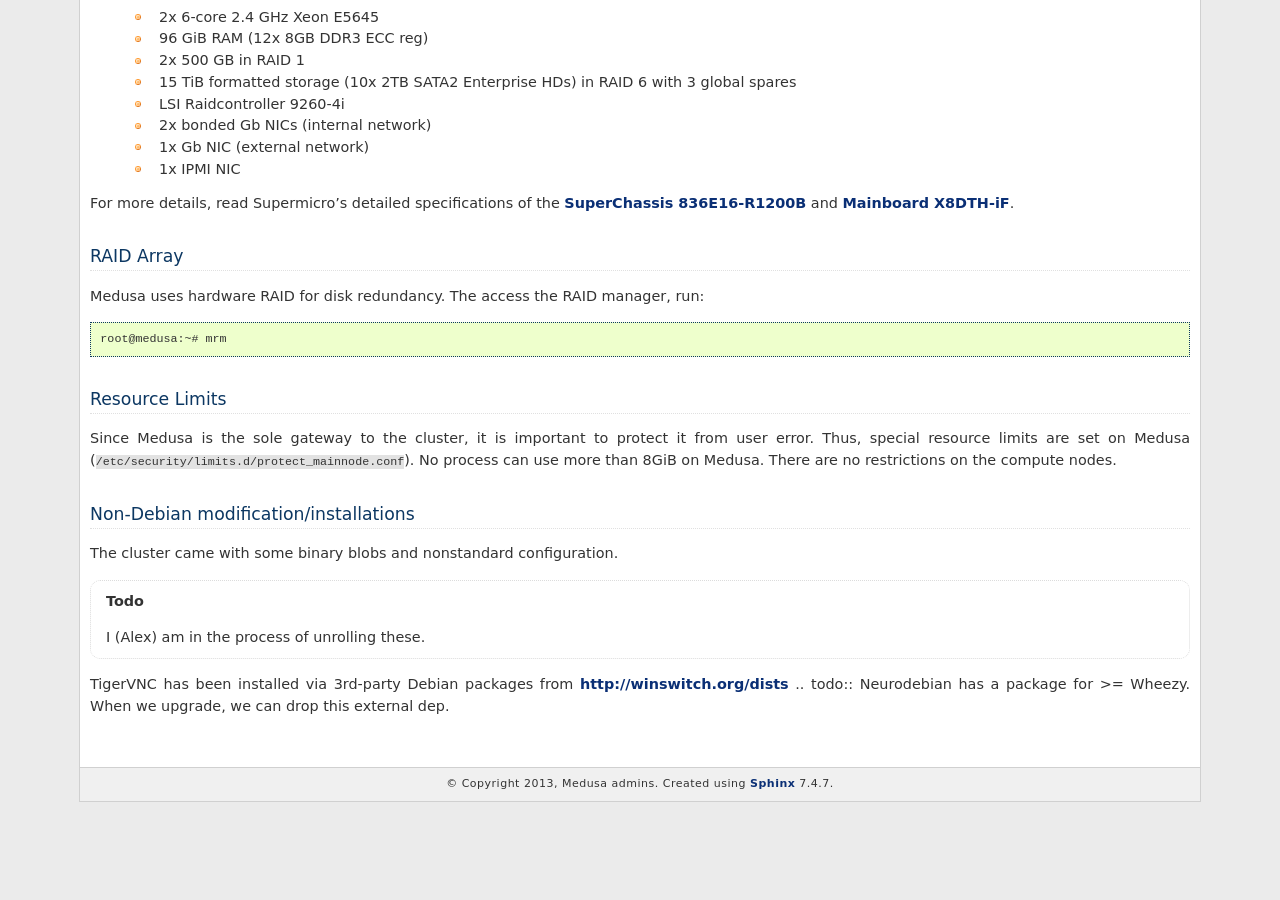
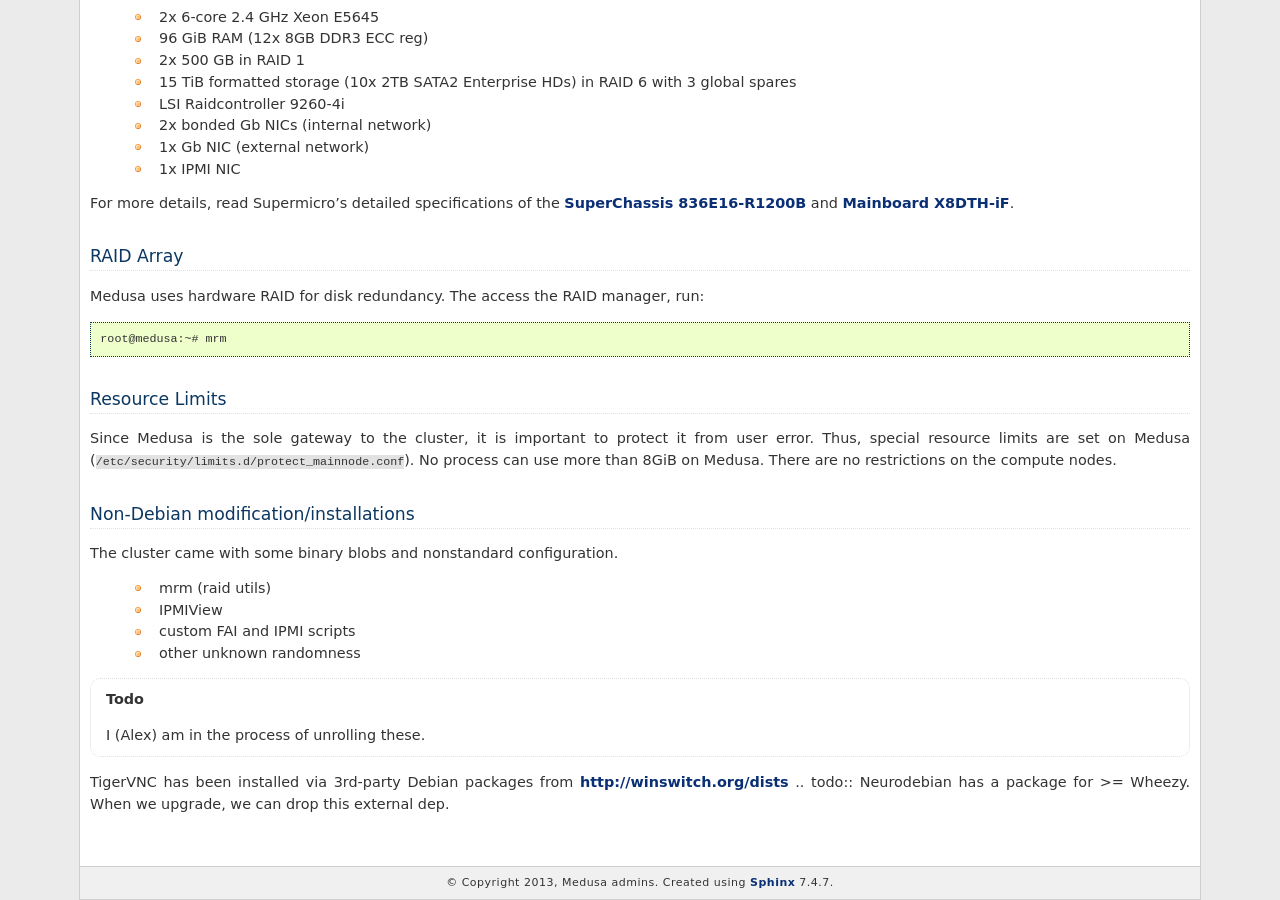
Before and after one commit to psychoinformatics-de/ipsy-docs, a Sphinx documentation site: the page built from source/internal/data_center/medusa.rst, in a window 1280 px wide and 900 px high, scrolled down 865 px. Built offline with Sphinx 7.4.7, drawn with Linux system fonts in a browser that asks for light colours; formulas are drawn with MathJax 3; before the commit the page ends 1667 px from its top, so only the background shows below that.

Commit message:
Add some notes about binary blobs on Medusa

```diff
--- a/source/internal/data_center/medusa.rst
+++ b/source/internal/data_center/medusa.rst
@@ -71,6 +71,11 @@ Non-Debian modification/installations
 =====================================
 The cluster came with some binary blobs and nonstandard configuration.
 
+ * mrm (raid utils)
+ * IPMIView
+ * custom FAI and IPMI scripts
+ * other unknown randomness
+
 .. todo:: I (Alex) am in the process of unrolling these.
 
 TigerVNC has been installed via 3rd-party Debian packages from http://winswitch.org/dists
```
